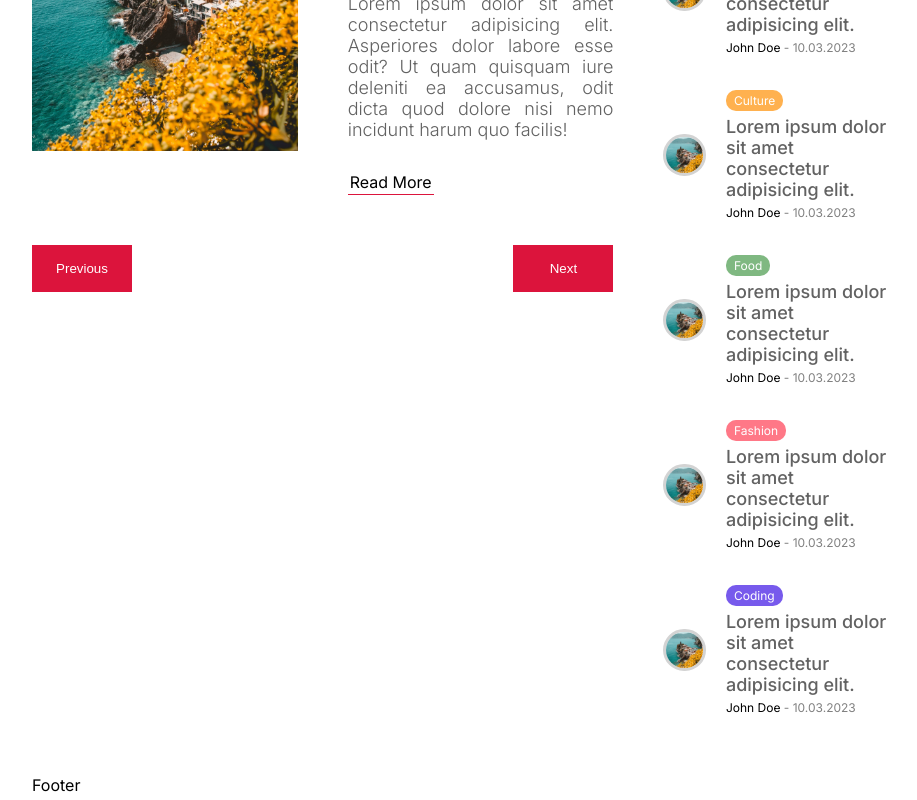
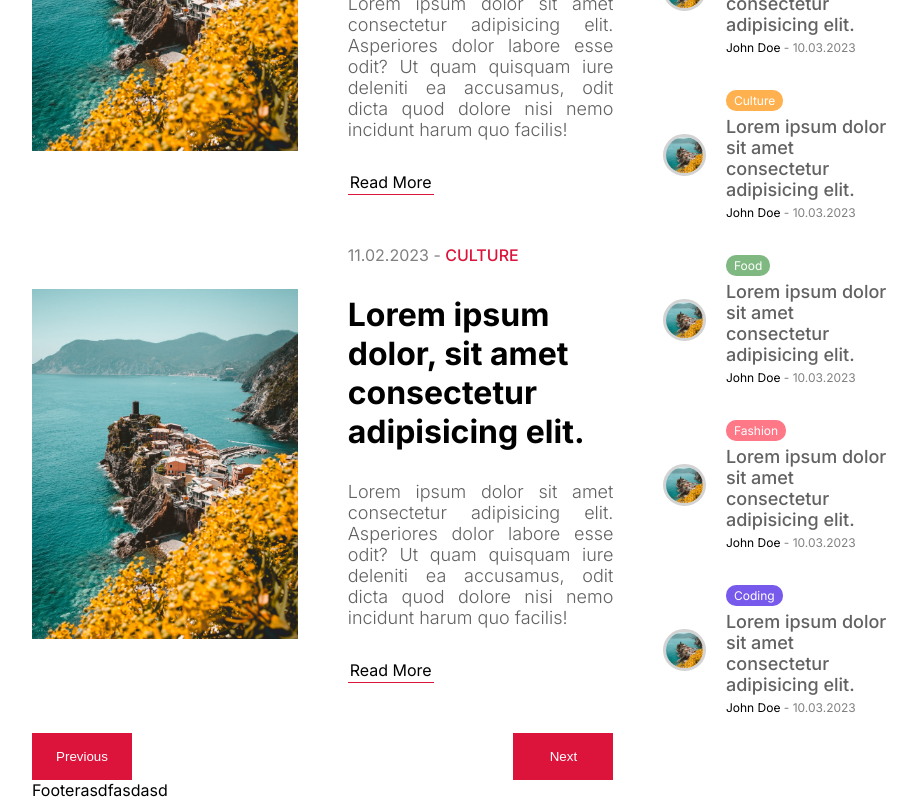
Before and after one commit to KwanJunEr/blogwebsite_nextjs_mongodb, a Next.js app: page / in a window 1280 px wide. Shown: the part 2628-3428 px from the top of the page, without its empty margins (176-1093 px from the left). Built offline with nearby package versions, Linux system fonts and the light colour scheme.

Commit message:
Fixed cardlist and test with footer

```diff
--- a/components/cardlist/CardList.jsx
+++ b/components/cardlist/CardList.jsx
@@ -12,6 +12,7 @@ const Navbar = () => {
         <Card/>
         <Card/>
         <Card/>
+        <Card/>
 
      </div>
       <Pagination/>
--- a/components/footer/Footer.jsx
+++ b/components/footer/Footer.jsx
@@ -4,7 +4,7 @@ import styles from "./footer.module.css"
 const Footer = () => {
   return (
     <div className={styles.container}>
-      Footer
+      Footerasdfasdasd
     </div>
   )
 }
```
